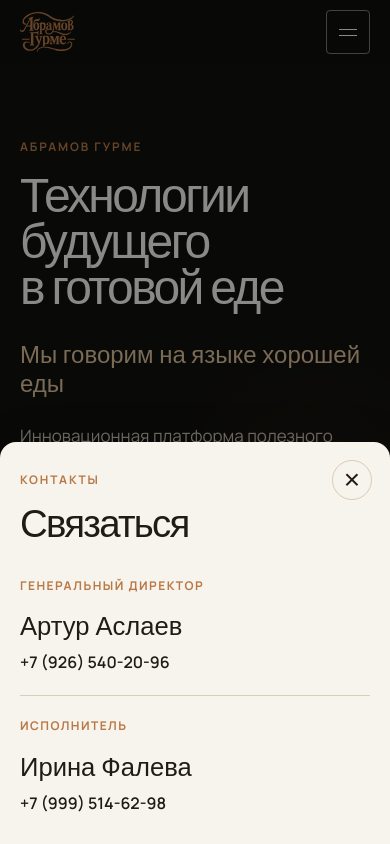
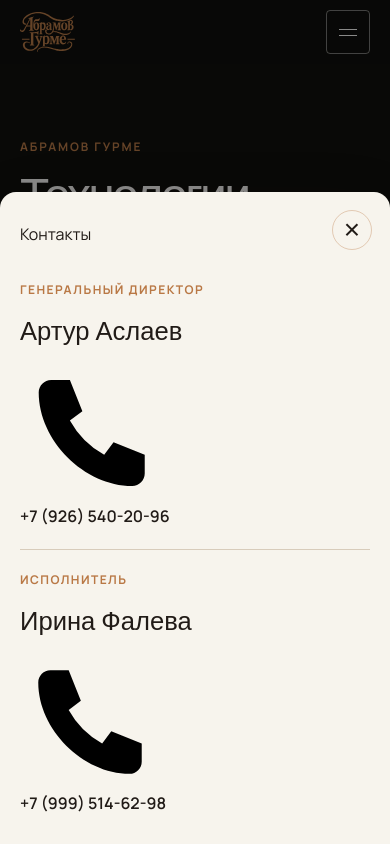
Before and after one commit to sillexy/AbramovGurme, a Next.js app: page / in a window 390 px wide. Both pictures are taken after a click on the button "Связаться". Shown: the top 844 px of the page. Built offline with nearby package versions, Linux system fonts and the light colour scheme.

Commit message:
style: simplify contact dialog heading and phone actions

```diff
--- a/src/components/ContactDialog.tsx
+++ b/src/components/ContactDialog.tsx
@@ -42,8 +42,7 @@ export function ContactDialog({ className = "" }: ContactDialogProps) {
           </button>
 
           <div className="contact-dialog__heading">
-            <p className="eyebrow">Контакты</p>
-            <h2 id="contact-dialog-title">Связаться</h2>
+            <p id="contact-dialog-title" className="contact-dialog__title">Контакты</p>
           </div>
 
           <div className="contact-dialog__contacts">
@@ -51,7 +50,12 @@ export function ContactDialog({ className = "" }: ContactDialogProps) {
               <section className="contact-dialog__person" key={person.phoneHref}>
                 <span className="contact-dialog__role">{person.role}</span>
                 <strong className="contact-dialog__name">{person.name}</strong>
-                <a className="contact-dialog__phone" href={person.phoneHref}>{person.phone}</a>
+                <a className="contact-dialog__phone" href={person.phoneHref}>
+                  <svg aria-hidden="true" viewBox="0 0 24 24">
+                    <path d="M5 4h3l2 5-2 1.5a14 14 0 0 0 5.5 5.5L15 14l5 2v3c0 1.1-.9 2-2 2C10.3 21 3 13.7 3 6c0-1.1.9-2 2-2Z" />
+                  </svg>
+                  {person.phone}
+                </a>
               </section>
             ))}
           </div>
```
